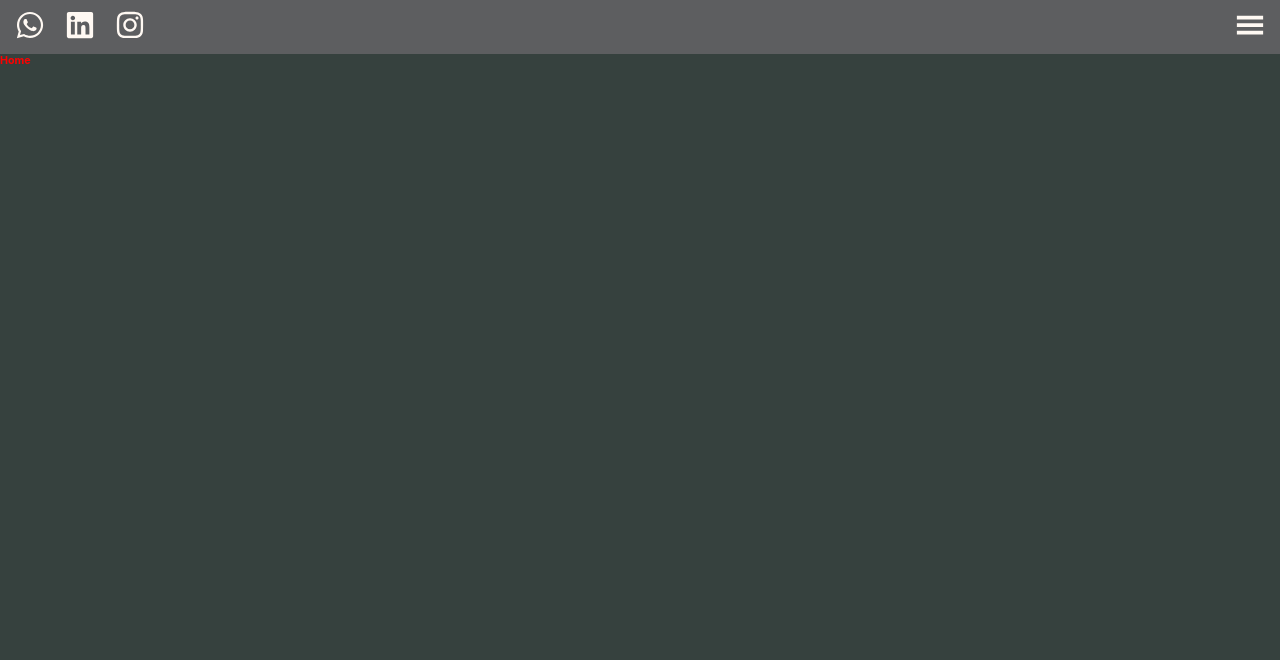
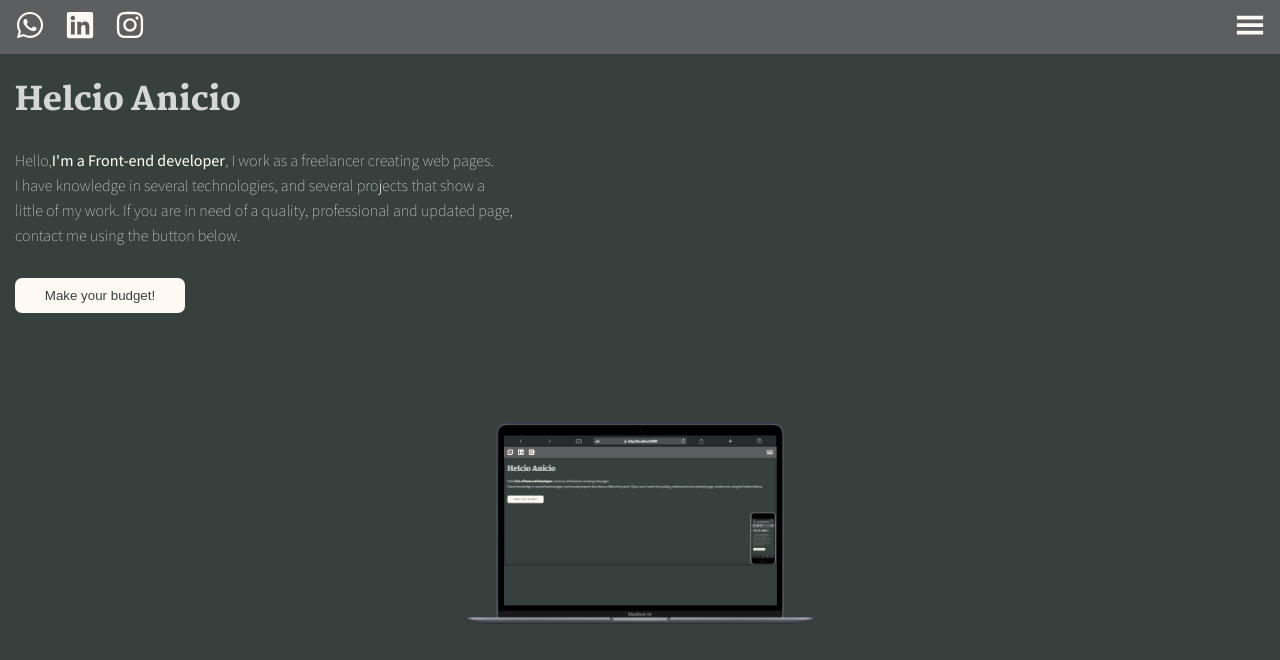
Before and after one commit to HelcioAnicio/Portfolio, a React (Create React App) app: page / in a window 1280 px wide. Shown: the top 660 px of the page. Built offline with nearby package versions, Linux system fonts and the light colour scheme.

Commit message:
Coded the Home and styled too

```diff
--- a/src/Components/Home/Home.js
+++ b/src/Components/Home/Home.js
@@ -3,7 +3,18 @@ import './Home.modules.scss'
 function Home () {
     return (
         <>
-            <h6>Home</h6>
+            <div className="ContainerText">
+                <h1>Helcio Anicio</h1>
+                <p>
+                Hello,<span>I'm a Front-end developer</span>, I work as a freelancer creating web pages. <br />
+                    I have knowledge in several technologies, and several projects that show a little of my work.
+                    If you are in need of a quality, professional and updated page, contact me using the button below.
+                </p>
+                <button>Make your budget!</button>
+            </div>
+            <div className="CellPhone">
+
+            </div>
         </>
     )
 }
--- a/src/Components/Home/Home.modules.scss
+++ b/src/Components/Home/Home.modules.scss
@@ -1,4 +1,63 @@
+@import '../.././Styles/index.scss';
 
-h6 {
-    color: red;
+.ContainerText {
+    padding: 20px 15px;
+    background-image: url(../../assets/desktop.png);
+    background-repeat: no-repeat;
+    background-position: center bottom;
+    background-size: 350px;
+    height: 570px;
+    animation: desktop 3s normal;
+
+    @keyframes desktop {
+        0% {
+            background-size: 100px;
+            background-position: center 30%;
+        }
+        // 50% {background-size: 300px;}
+        100% {
+            background-size: 350px;
+            background-position:center bottom;
+        }
+    }
+
+        & > h1 {
+            color: $light;
+            font: 900 2rem 'Martel', serif ;
+
+        }
+
+        & > p {
+            width: 100%;
+            max-width: 500px;
+            margin-top: 20px;
+            color: $light;
+            font: 200 1rem/25px 'Assistant', sans-serif;
+
+
+                & > span {
+                    font: 500 1rem/25px 'Assistant', sans-serif;
+                    color: $white;
+                }
+        }
+
+        & > button {
+            margin-top: 30px;
+            width: 170px;
+            padding: 10px 10px;
+            border-radius: 7px;
+            border: none;
+            background-color: $white;
+            color: $background-dark;
+            cursor: pointer;
+
+                &:hover {
+                    background-color: $extra;
+                    color:$white;
+                    transition: .5s;
+                }
+        }
+
+
+
 }
```
